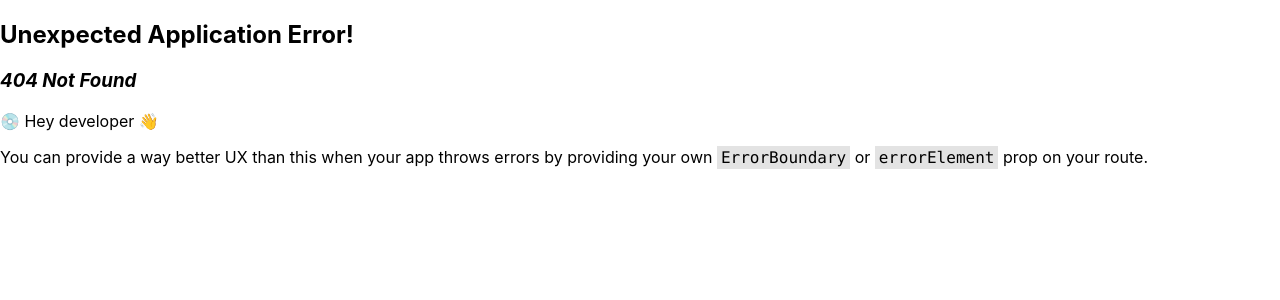
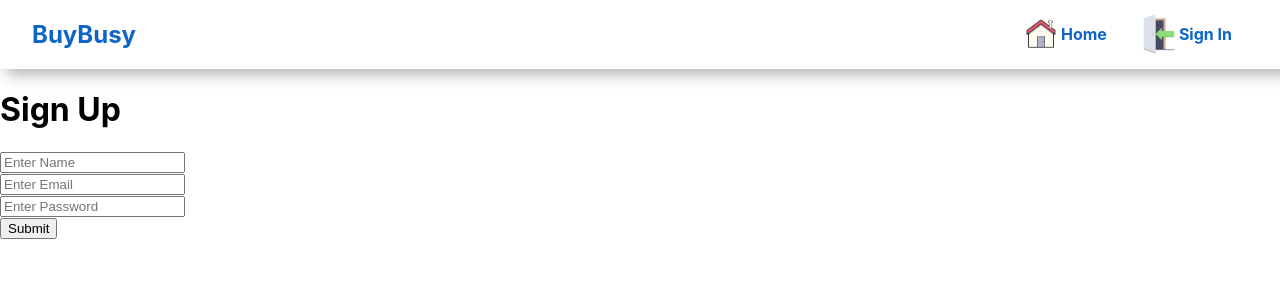
Before and after one commit to SimranMandal0211/BuyBusy-APP, a React (Create React App) app: page /signup in a window 1280 px wide. Before the commit this address had no page. Shown: the top 300 px of the page. Built offline with nearby package versions, Linux system fonts and the light colour scheme.

Commit message:
add signIn and signUp pages

```diff
--- a/src/pages/Signin.js
+++ b/src/pages/Signin.js
@@ -1,6 +1,42 @@
+import {useRef} from 'react';
+import {Link} from 'react-router-dom';
+
 function Signin(){
+    const emailRef = useRef();
+    const passwordref = useRef();
+
+    function handleSubmit(e){
+        e.preventDefault();
+        const data = {
+            email: emailRef.current.value,
+            password: passwordref.current.value
+        }
+
+        console.log('input signIn data: ', data);
+    }
+
     return(
-        <h1>Sign In</h1>
+        <div className='signIn-container'>
+            <div className='signIn-form-container'>
+                <h1>Sign In</h1>
+                <form onSubmit={handleSubmit}>
+                    <input type="email"
+                        required
+                        placeholder="Enter Email"
+                        ref={emailRef}
+                    />
+                    <br />
+                    <input type="password"
+                        required
+                        placeholder="Enter Password"
+                        ref={passwordref}
+                    />
+                    <button>Submit</button>
+                </form>
+                <br />
+                <Link to='/signup'>or Create New Account</Link>
+            </div>
+        </div>
     )
 }
 
--- /dev/null
+++ b/src/pages/Signup.js
@@ -0,0 +1,48 @@
+import {useRef} from 'react';
+
+function Signup(){
+    const nameRef = useRef();
+    const emailRef = useRef();
+    const passwordRef = useRef();
+
+    function handleSubmit(e){
+        e.preventDefault();
+
+        const data = {
+            name: nameRef.current.value,
+            email: emailRef.current.value,
+            password:passwordRef.current.value
+        }
+
+        console.log('signUp data', data);
+    }
+
+    return(
+        <div>
+            <h1>Sign Up</h1>
+            <form onSubmit={handleSubmit}>
+                <input type='text'
+                    required
+                    placeholder='Enter Name'
+                    ref={nameRef}
+                />
+                <br />
+                <input type='email'
+                    required
+                    placeholder='Enter Email'
+                    ref={emailRef}
+                />
+                <br />
+                <input type='password'
+                    required
+                    placeholder='Enter Password'
+                    ref={passwordRef}
+                />
+                <br />
+                <button>Submit</button>
+            </form>
+        </div>
+    )
+}
+
+export default Signup;
```
Also changed, not shown: src/App.js (+6 -1 lines).
